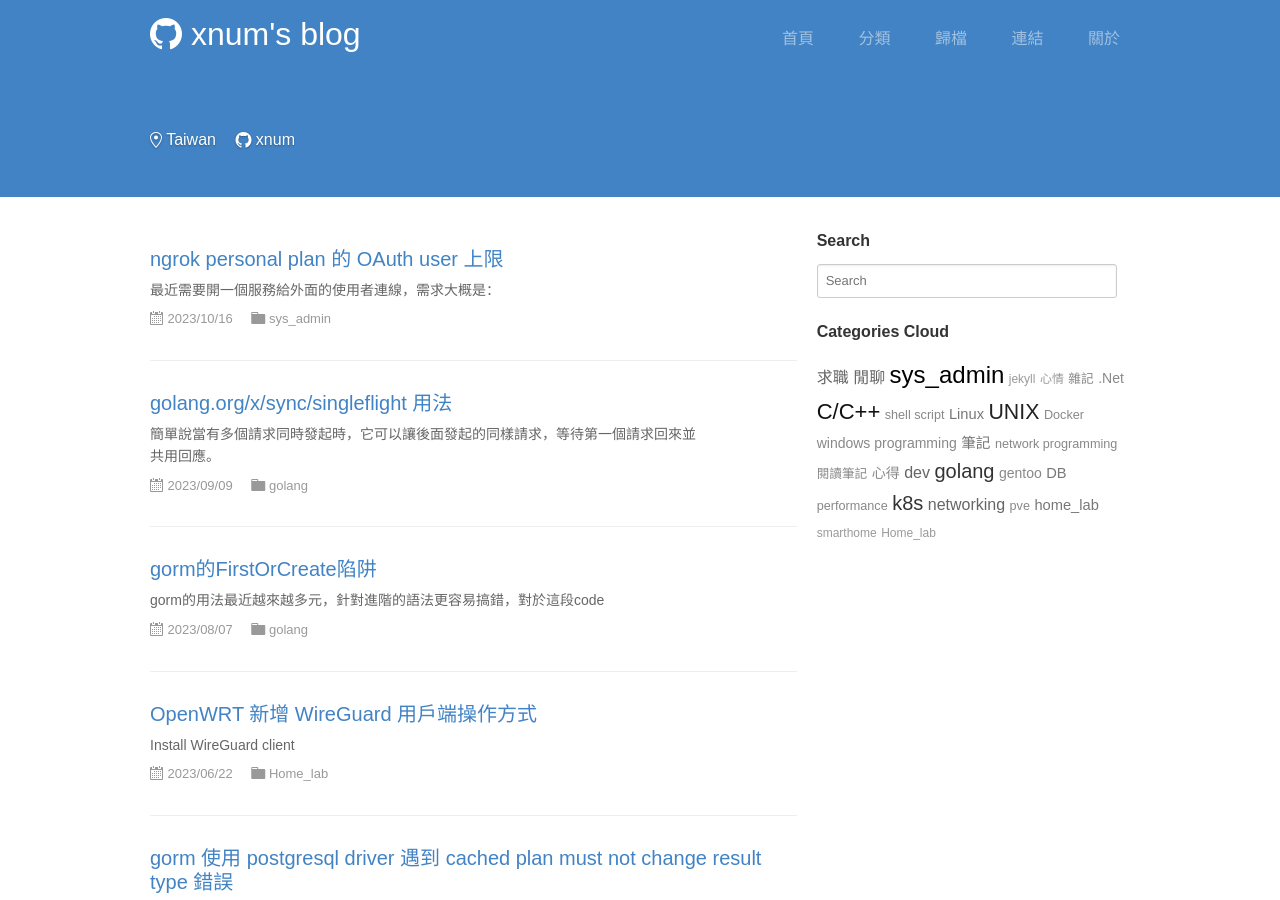
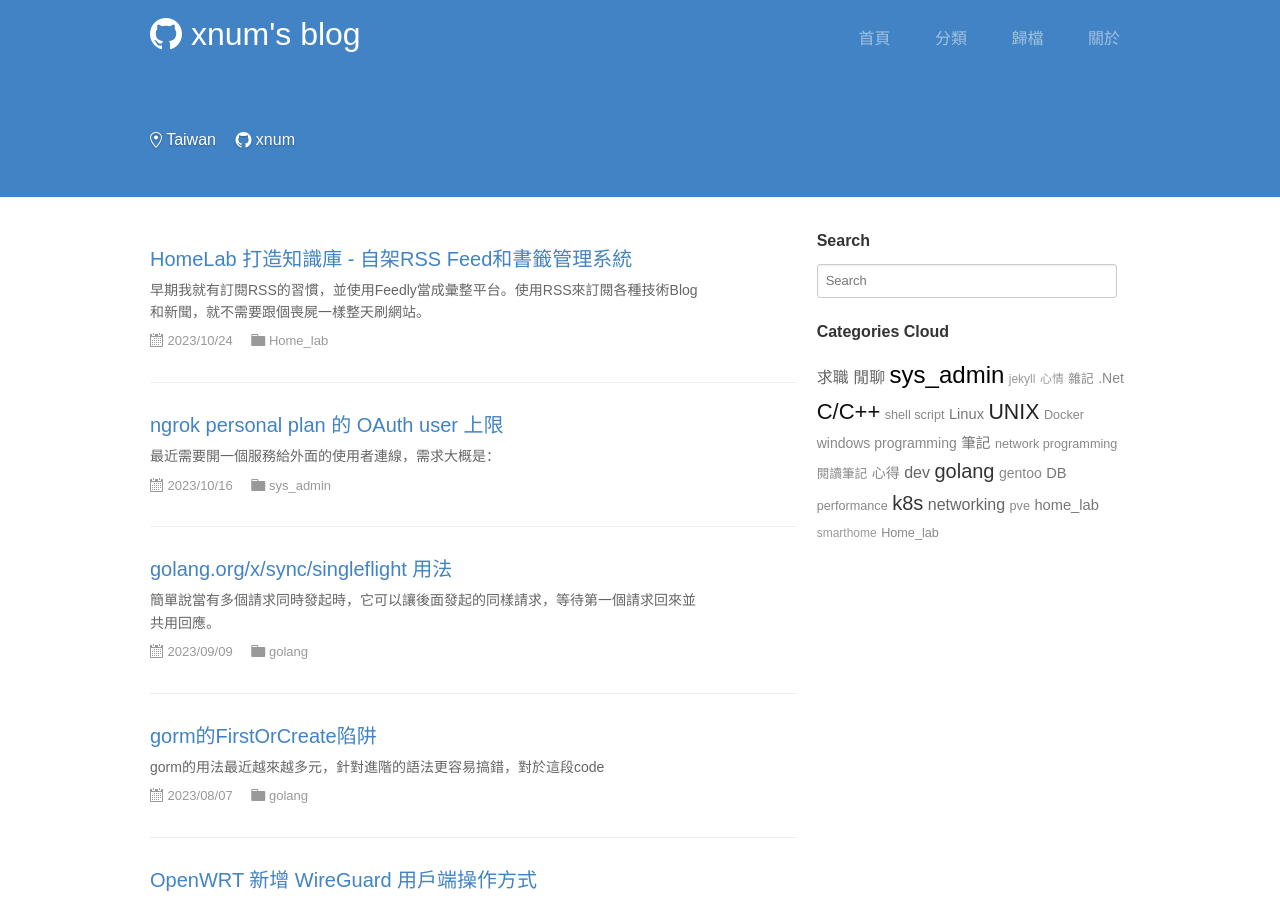
Before and after one commit to xnum/xnum.github.io, a Jekyll site: the page built from index.html, in a window 1280 px wide and 900 px high. Built offline with Jekyll 4.4.1, drawn with Linux system fonts in a browser that asks for light colours; the list of posts is cut into pages by our own code; comment, search, counter and statistics services are not loaded; a style sheet for code colours, icons or effects is not loaded; some of the changed text lies outside the part shown.

Commit message:
add post and remove links

```diff
--- a/_config.yml
+++ b/_config.yml
@@ -73,10 +73,6 @@ navs:
   -
     href: /archives/
     label: 歸檔
-
-  -
-    href: /links/
-    label: 連結
 
   -
     href: /about/
--- /dev/null
+++ b/_posts/2023-10-24-article-management.md
@@ -0,0 +1,16 @@
+---
+layout: post
+title: HomeLab 打造知識庫 - 自架RSS Feed和書籤管理系統
+categories: [Home_lab]
+---
+
+早期我就有訂閱RSS的習慣，並使用Feedly當成彙整平台。使用RSS來訂閱各種技術Blog和新聞，就不需要跟個喪屍一樣整天刷網站。
+
+最近重新整理了RSS Feed訂閱和書籤管理系統，本來只是想更方便地管理文字資源，做著做著就變成了一個知識庫的生產流水線。平常也會在網路上閱讀到一些不錯的文章，卻沒有保存下來。有時候要回過頭去尋找某篇文章就相當花功夫了。剛好在逛自架服務的時候發現了有相關的軟體可以進行管理，而不用存在瀏覽器。接著就產生了自架web archive service的念頭，來保存高品質的文章。最後乾脆把RSS Reader也給自架了，變成一條龍作業。
+
+- [RSSHub](https://docs.rsshub.app/zh/)是一個RSS生成器，將沒有支援RSS功能的網站實作RSS訂閱源，例如：Docker Hub、Facebook
+- [Tiny Tiny RSS](https://tt-rss.org/)是一個開源的RSS Reader。
+- [Shaarli](https://shaarli.readthedocs.io/en/master/)是一個書籤管理系統。他還有一個很方便的功能是可以公開分享，因此你也可以看到[我收藏的書籤](https://coll.xnum.in/)。
+- [wallabag](https://github.com/wallabag/wallabag)是一個開源的archive服務，因此你可以將網頁存檔並儲存在自己的硬碟空間。另外他還可以和shaarli整合，來進一步儲存蒐集到的書籤。
+
+此外RSS也可以匯出清單為opml格式，我將其匯出後轉換成html，變成了一份[我的Feed清單](https://xnum.in/feed_list.html)。
```
